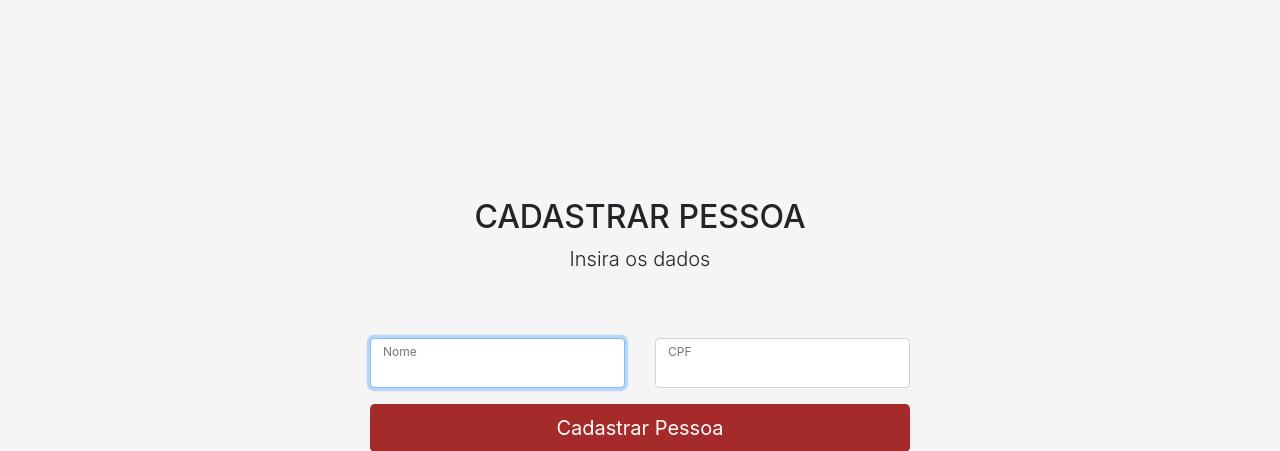
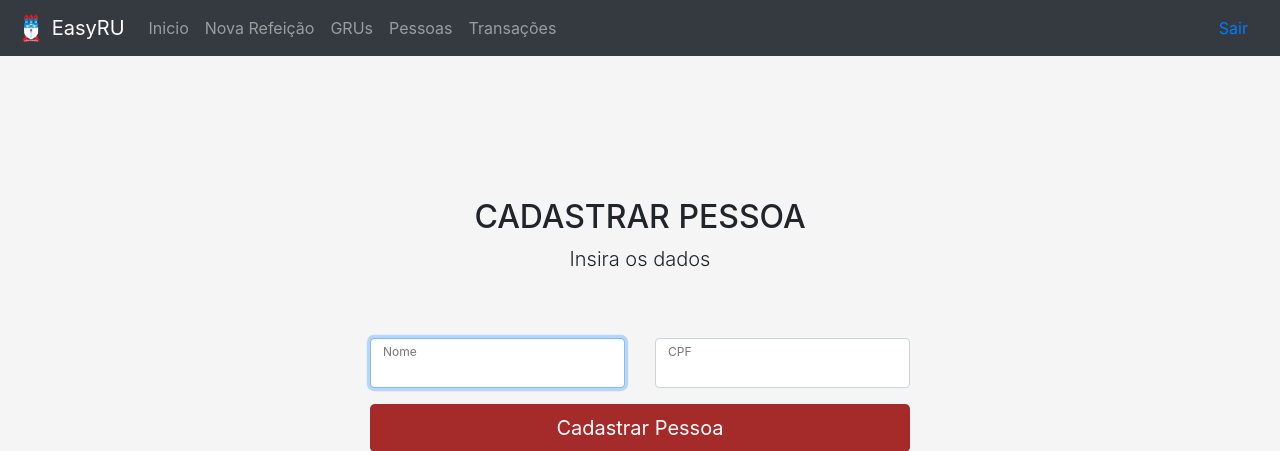
Before and after one commit to igorcaavalcante/easyru, a Django app: page /consumers/new/ in a window 1280 px wide. Shown: the top 451 px of the page. Run offline with Django 3.2, Linux system fonts and the light colour scheme; the visitor is signed in with stand-in values (Sample User, id 1); some libraries are stand-ins or nearby versions.

Commit message:
Adicionado Navbar a todas as telas do usuario

```diff
--- a/application/templates/application/consumers.html
+++ b/application/templates/application/consumers.html
@@ -3,6 +3,7 @@
 {% block title %}PESSOAS{% endblock %}
 {% block css %}<link href="{% static 'css/floating-labels.css' %}" rel="stylesheet">{% endblock %}
 {% block content %}
+{% include 'application/navbar.html'%}
 <div class="container">
   <div class="py-5 text-center">
     <h2>PESSOAS</h2>
@@ -34,8 +35,6 @@
       </tbody>
       </table>
       <a href="{% url 'consumers_new' %}" class="btn btn-lg btn-block btn-custom">Cadastrar Pessoa</a>
-      <br>
-      <a href="{% url 'index' %}" class="btn btn-lg btn-block btn-custom">Voltar</a>
     </div>
   </div>
   <footer class="my-4 pt-5 text-muted text-center text-small">
--- a/application/templates/application/consumers_new.html
+++ b/application/templates/application/consumers_new.html
@@ -3,6 +3,7 @@
 {% block title %}CADASTRAR PESSOA{% endblock %}
 {% block css %}<link href="{% static 'css/floating-labels.css' %}" rel="stylesheet">{% endblock %}
 {% block content %}
+{% include 'application/navbar.html'%}
 <div class="container">
   <div class="py-5 text-center">
     <h2>CADASTRAR PESSOA</h2>
@@ -27,6 +28,9 @@
             </div>
           </div>
         </div>
+        {% if error != "" %}
+        <p class="alert alert-danger">{{ error }}</p>
+        {% endif %}
         <button class="btn btn-lg btn-block btn-custom" type="submit">Cadastrar Pessoa</button>
       </form>
       <br>
--- a/application/templates/application/grus.html
+++ b/application/templates/application/grus.html
@@ -3,6 +3,7 @@
 {% block title %}GRUS{% endblock %}
 {% block css %}<link href="{% static 'css/floating-labels.css' %}" rel="stylesheet">{% endblock %}
 {% block content %}
+{% include 'application/navbar.html'%}
 <div class="container">
   <div class="py-5 text-center">
     <h2>GRUS</h2>
@@ -34,8 +35,6 @@
       </tbody>
       </table>
       <a href="{% url 'grus_new' %}" class="btn btn-lg btn-block btn-custom">Cadastrar GRU</a>
-      <br>
-      <a href="{% url 'index' %}" class="btn btn-lg btn-block btn-custom">Voltar</a>
     </div>
   </div>
   <footer class="my-4 pt-5 text-muted text-center text-small">
--- a/application/templates/application/grus_debit.html
+++ b/application/templates/application/grus_debit.html
@@ -3,6 +3,7 @@
 {% block title %}DEBITAR REFEIÇÃO{% endblock %}
 {% block css %}<link href="{% static 'css/floating-labels.css' %}" rel="stylesheet">{% endblock %}
 {% block content %}
+{% include 'application/navbar.html'%}
 <div class="container">
   <div class="py-5 text-center">
     <h2>DEBITAR REFEIÇÃO</h2>
--- a/application/templates/application/grus_new.html
+++ b/application/templates/application/grus_new.html
@@ -3,6 +3,7 @@
 {% block title %}CADASTRAR GRU{% endblock %}
 {% block css %}<link href="{% static 'css/floating-labels.css' %}" rel="stylesheet">{% endblock %}
 {% block content %}
+{% include 'application/navbar.html'%}
 <div class="container">
   <div class="py-5 text-center">
     <h2>CADASTRAR GRU</h2>
--- /dev/null
+++ b/application/templates/application/navbar.html
@@ -0,0 +1,33 @@
+{% load static %}
+<nav class="navbar navbar-expand-md navbar-dark bg-dark fixed-top">
+  <a class="navbar-brand" href="">
+    <img src="{% static 'imagens/download.png' %}" width="30" height="30" class="d-inline-block align-top" alt="">
+    EasyRU
+  </a>
+  <button class="navbar-toggler" type="button" data-toggle="collapse" data-target="#navbar"
+    aria-controls="navbar" aria-expanded="false" aria-label="Toggle navigation">
+    <span class="navbar-toggler-icon"></span>
+  </button>
+  <div class="collapse navbar-collapse" id="navbar">
+    <ul class="navbar-nav mr-auto">
+      <li class="nav-item">
+        <a class="nav-link" href="{% url 'index' %}" class="btn btn-lg button">Inicio</a>
+      </li>
+      <li class="nav-item">
+        <a class="nav-link" href="{% url 'grus_debit' %}" class="btn btn-lg button">Nova Refeição</a>
+      </li>
+      <li class="nav-item">
+        <a class="nav-link" href="{% url 'grus' %}" class="btn btn-lg button">GRUs</a>
+      </li>
+      <li class="nav-item">
+        <a class="nav-link" href="{% url 'consumers' %}" class="btn btn-lg button">Pessoas</a>
+      </li>
+      <li class="nav-item">
+        <a class="nav-link" href="{% url 'transactions' %}" class="btn btn-lg button">Transações</a>
+      </li>
+    </ul>
+    <form class="form-inline my-2 my-lg-0">
+      <a class="nav-link" href="{% url 'operators_logout' %}" class="btn btn-lg button">Sair</a>
+    </form>
+  </div>
+</nav>
--- a/application/templates/application/transactions.html
+++ b/application/templates/application/transactions.html
@@ -3,6 +3,7 @@
 {% block title %}TRANSAÇÕES{% endblock %}
 {% block css %}<link href="{% static 'css/floating-labels.css' %}" rel="stylesheet">{% endblock %}
 {% block content %}
+{% include 'application/navbar.html'%}
 <div class="container">
   <div class="py-5 text-center">
     <h2>TRANSAÇÕES</h2>
@@ -27,8 +28,6 @@
         {% endfor %}
       </tbody>
       </table>
-      <a href="{% url 'index' %}"><button style="background-color:#A52A2A; color: white;"
-        class="btn btn-lg btn-block">Voltar</button></a>
     </div>
   </div>
   <footer class="my-4 pt-5 text-muted text-center text-small">
--- a/application/views.py
+++ b/application/views.py
@@ -52,10 +52,13 @@ def consumers(request):
 def consumers_new(request):
     error = ""
     if request.method == 'POST':
-        consumer = Consumer(name=request.POST['name'], cpf=request.POST['cpf'], credit=0, has_studentship=False)
-        if consumer:
+        try:
+            consumer = Consumer(name=request.POST['name'], cpf=request.POST['cpf'], credit=0, has_studentship=False)
             consumer.save()
             return redirect('consumers')
+        except Exception as e:
+            error = "CPF Já Cadastrado!"
+
     return render(request, 'application/consumers_new.html', { 'error':error })
 
 @login_required(login_url='operators_login')
```
Also changed, not shown: application/templates/application/index.html (+1 -36 lines).
